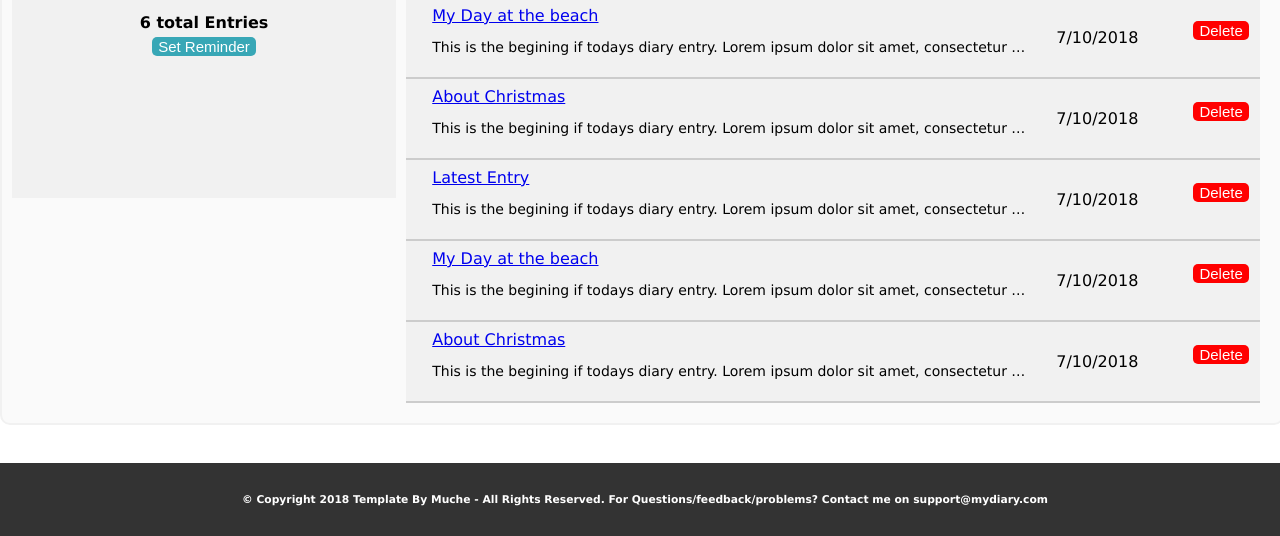
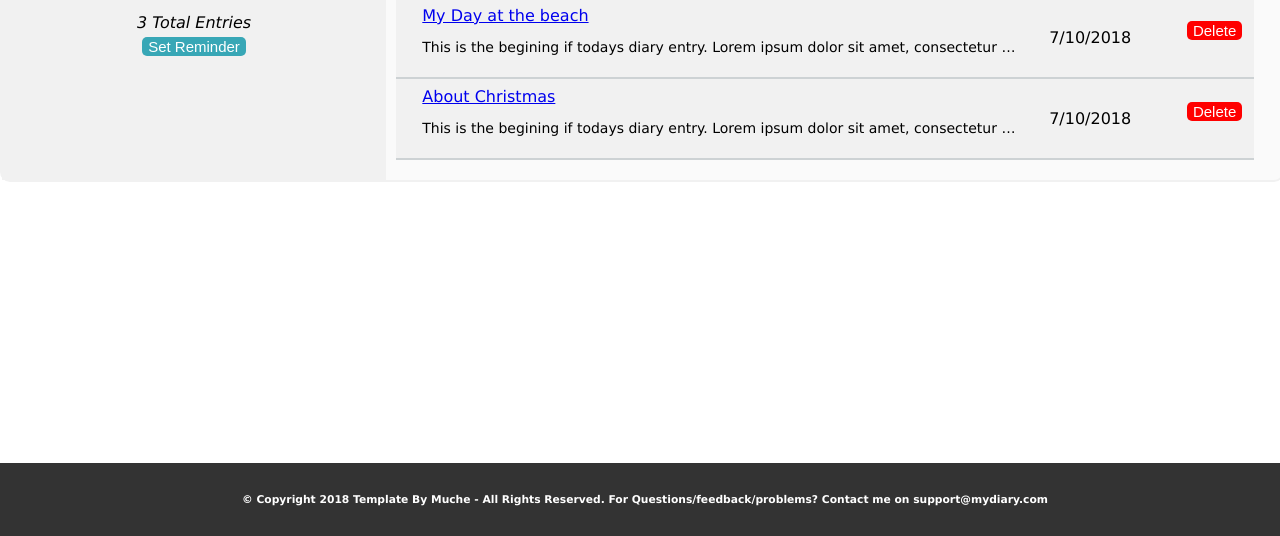
Before and after one commit to uchemukolo/myDiaryApp, a plain HTML site: page UI/entries.html in a window 1280 px wide. Shown: the part 264-800 px from the top of the page. Drawn offline with Linux system fonts and the light colour scheme.

Commit message:
update style

```diff
--- a/UI/css/style.css
+++ b/UI/css/style.css
@@ -2,6 +2,7 @@ body {
   margin: 0;
   font-family: Verdana, Geneva, Tahoma, sans-serif;
   background-color: #ffffff;
+
 }
 
 /* Naigation*/
@@ -145,7 +146,7 @@ border: 2px solid #f1f1f1;
   border-radius: 10px;
   border: 2px solid #f1f1f1;
   background-color: #fafafa;
-  margin: 75px auto;
+  margin: 70px auto;
   text-align: center;
   width: 42vw;
 }
@@ -186,6 +187,13 @@ border: 2px solid #f1f1f1;
   padding: 20px auto;
   width: 100%;
 }
+
+.container-note {
+  padding: 20px;
+  background-color: #f1f1f1;
+  display: block;
+  text-align: center;
+}
 .col-25 {
   float: left;
   width: 5%;
@@ -225,11 +233,14 @@ border: 2px solid #f1f1f1;
   background-color: #f1f1f1;
   display: block;
   align-items: center;
-  height: 40vh;
   margin-top: 20px;
-  margin-left: 10px;
   text-align:center;
   width: 30%;
+}
+.profile {
+  display: block;
+  margin-top: 50px auto;
+  width: 100%;
 }
 
 .firstimg {
@@ -341,6 +352,7 @@ display: inline-block;
 .main {
   background-size: cover;
   background-repeat: no-repeat;
+
   background-image: url("../images/pexels-photo-845434.jpeg");
   color: #000000;
   height: 50vh;
@@ -416,13 +428,7 @@ margin-top: 10PX;
   border: 2px solid #f1f1f1;
   border-radius: 10px;
   background-color: #ffffff;
-  width: 40%;
-}
-.container-note {
-  padding: 20px;
-  background-color: #f1f1f1;
-  display: block;
-  text-align: center;
+  width: 50%;
 }
 
 /* The Close Button */
@@ -452,7 +458,7 @@ margin-top: 10PX;
   background-color: #38a7b6;
   border: none;
   border-radius: 5px;
-  margin: 5px 0px 5px 0px;
+  margin: 5px 0px 20px 0px;
   color: #ffffff;
   font-size: 15px;
   padding: 20px auto;
@@ -500,6 +506,27 @@ margin-top: 10PX;
   width: 75%;
 }
 
+.pagination {
+  display: inline-block;
+  margin: 0px auto;
+
+
+}
+
+.pagination a {
+  border: 1px solid #cecaca;
+  color: 000;
+  float: left;
+  padding: 8px 16px;
+  text-decoration: none;
+  transition: background-color .3s;
+}
+
+.pagination a.active {
+  background-color: #38a7b6;
+  border: 1px solid #cecaca;
+  color: #fff;
+}
 @media only screen and (max-width:700px) {
   /* For mobile phones: */
   .container-entries, .main-reminder {
@@ -544,10 +571,10 @@ table {
   padding:0px auto;
   text-align:left;
   text-decoration: none;
-  width: 66.7VW;
+  width: 67VW;
 }
 td, th {
-  border-bottom: 2px solid #ccc;
+  border-bottom: 2px solid #cdd2d4;
   text-align: left;
   text-decoration: none;
   padding: 8px;
@@ -558,6 +585,7 @@ td, th {
     overflow: hidden;
     text-overflow: ellipsis;
 }
+
 .welcome {
   text-align: center;
 }
--- a/UI/entries.html
+++ b/UI/entries.html
@@ -7,7 +7,6 @@
   <meta name="viewport" content="width=device-width, initial-scale=1" />
   <link rel="stylesheet" href="css/style.css">
   <link rel="stylesheet" href="https://cdnjs.cloudflare.com/ajax/libs/font-awesome/4.7.0/css/font-awesome.min.css">
-
 </head>
 
 <body class="background">
@@ -22,13 +21,15 @@
   </div>
   <div class="container-entries">
     <div class="entry-list">
+      <div class="profile">
         <h3>Welcome Uche Mukolo!</h3>
         <span id="total-entries">
-      <strong>6 total Entries</strong>
+          <em>3 Total Entries</em>
         </span>
         </br>
         <!-- Trigger/Open The Modal -->
         <button id="myBtn">Set Reminder</button>
+      </div>
     </div>
     <div id="myModal" class="modal">
       <div class="modal-content">
@@ -50,7 +51,10 @@
           </div>
         </form>
       </div>
+
     </div>
+
+
     <table>
       <tr>
         <th></th>
@@ -60,6 +64,7 @@
       </tr>
       <tr>
         <td>
+
         </td>
         <td>
           <a href="entry-detail.html">Latest Entry</a>
@@ -76,6 +81,7 @@
       </tr>
       <tr>
         <td>
+
         </td>
         <td>
           <a href="entry-detail.html">My Day at the beach</a>
@@ -93,55 +99,7 @@
       </tr>
       <tr>
         <td>
-        </td>
-        <td>
-          <a href="entry-detail.html">About Christmas</a>
-          <p class="ellipsis">This is the begining if todays diary entry. Lorem ipsum dolor sit amet, consectetur adipiscing elit. Phasellus
-            imperdiet, nulla et dictum interdum, nisi lorem egestas vitae scel...
-          </p>
-        </td>
-        <td>
-          7/10/2018
-        </td>
-        <td>
-          <button id="myDelBtn">Delete</button>
-        </td>
-      </tr>
-      <tr>
-        <td>
-        </td>
-        <td>
-          <a href="entry-detail.html">Latest Entry</a>
-          <p class="ellipsis">This is the begining if todays diary entry. Lorem ipsum dolor sit amet, consectetur adipiscing elit. Phasellus
-            imperdiet, nulla et dictum interdum, nisi lorem egestas vitae scel....
-          </p>
-        </td>
-        <td>
-          7/10/2018
-        </td>
-        <td>
-          <button id="myDelBtn">Delete</button>
-        </td>
-      </tr>
-      <tr>
-        <td>
-        </td>
-        <td>
-          <a href="entry-detail.html">My Day at the beach</a>
-          <p class="ellipsis">This is the begining if todays diary entry. Lorem ipsum dolor sit amet, consectetur adipiscing elit. Phasellus
-            imperdiet, nulla et dictum interdum, nisi lorem egestas vitae scel...
 
-          </p>
-        </td>
-        <td>
-          7/10/2018
-        </td>
-        <td>
-          <button id="myDelBtn">Delete</button>
-        </td>
-      </tr>
-      <tr>
-        <td>
         </td>
         <td>
           <a href="entry-detail.html">About Christmas</a>
@@ -157,6 +115,8 @@
         </td>
       </tr>
     </table>
+
+  </div>
   </div>
   </div>
   </div>
```
Lines whose indentation alone changed are shown as unchanged.
